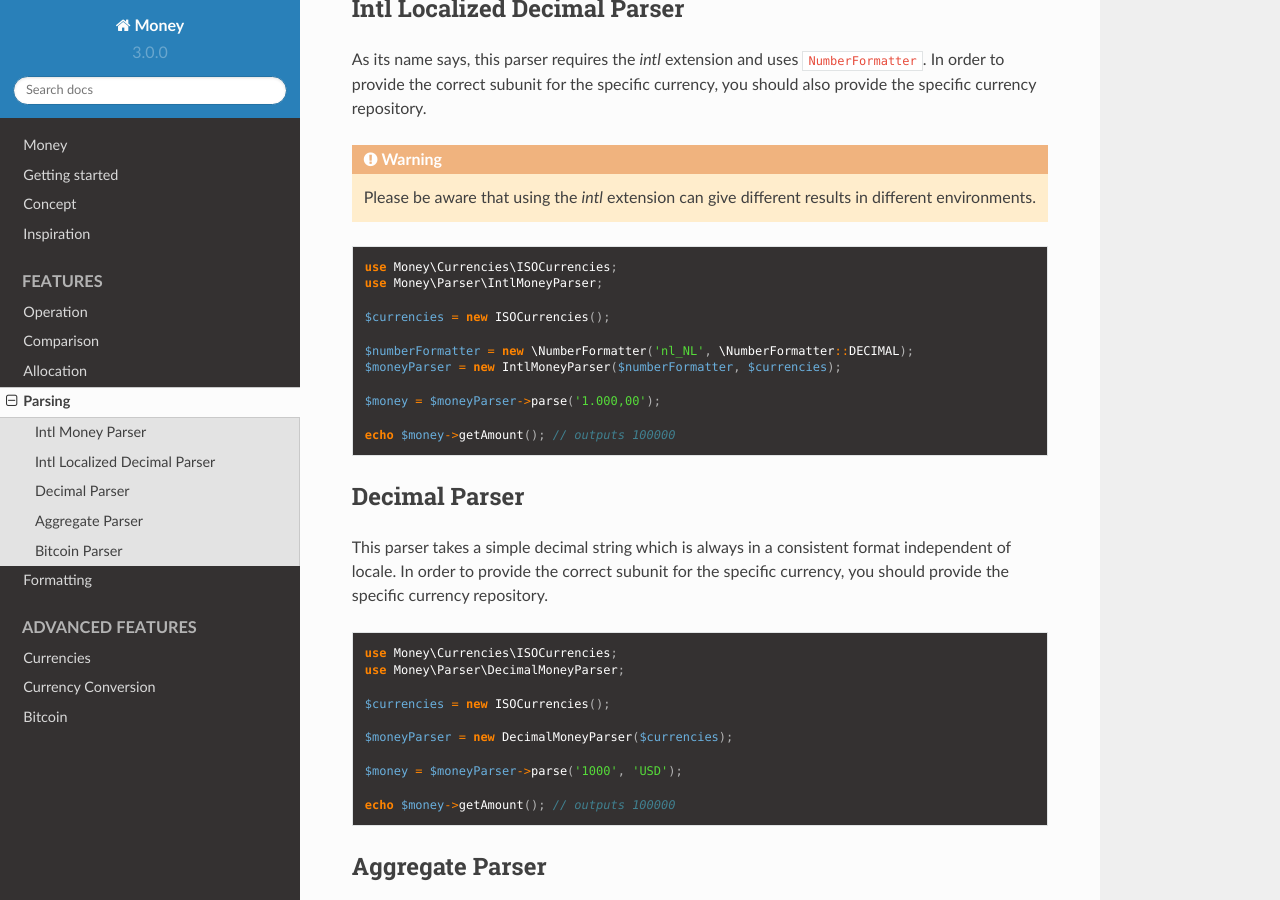
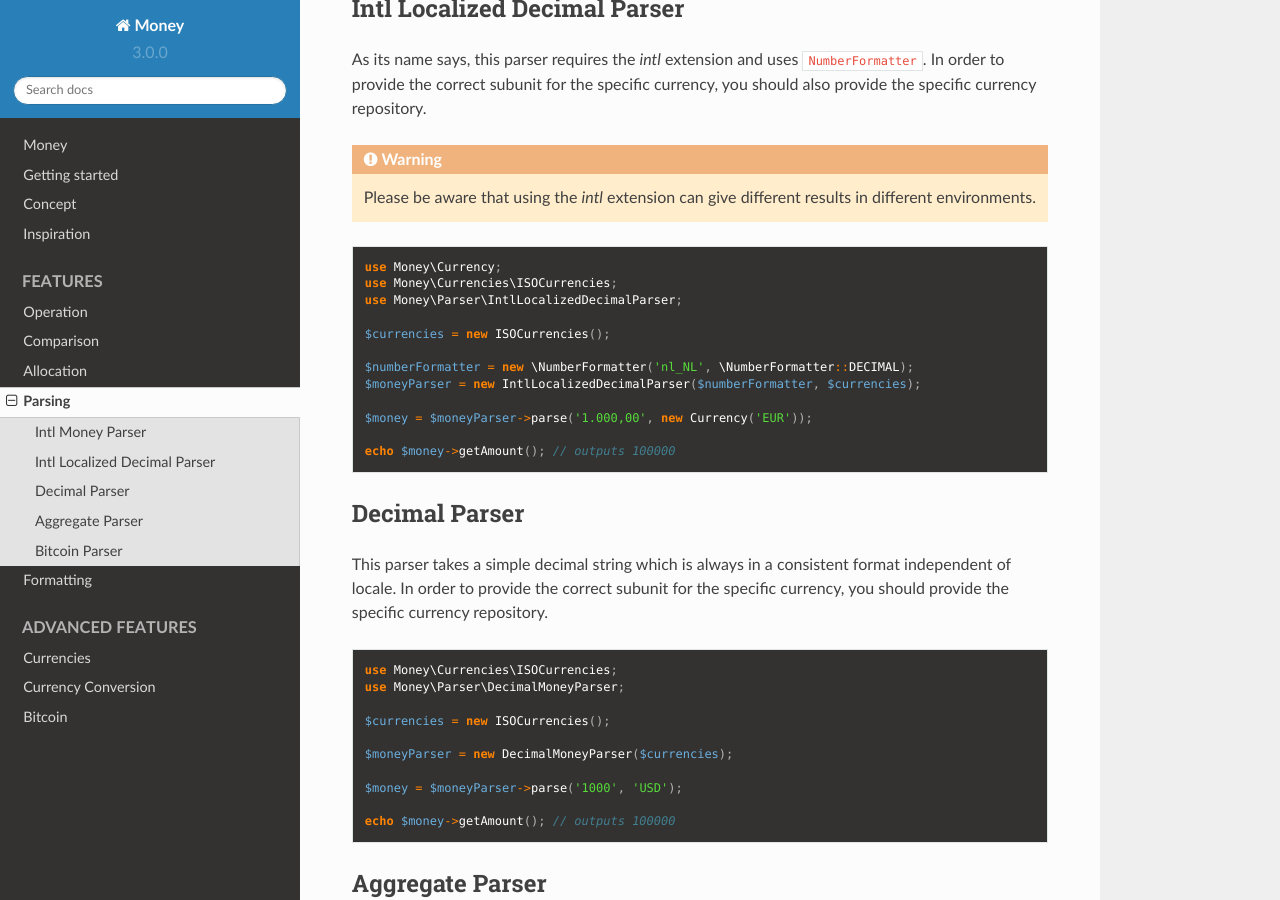
Before and after one commit to php1211/money-Laravel, a Sphinx documentation site: the page built from doc/features/parsing.rst, in a window 1280 px wide and 900 px high, scrolled down 852 px. Built offline with Sphinx 7.4.7 and the Read the Docs theme 2.0.0, drawn with Linux system fonts in a browser that asks for light colours.

Commit message:
Fix localized decimal parser documentation (#451)
Fixes #450

```diff
--- a/doc/features/parsing.rst
+++ b/doc/features/parsing.rst
@@ -50,15 +50,16 @@ correct subunit for the specific currency, you should also provide the specific
 
 .. code-block:: php
 
+    use Money\Currency;
     use Money\Currencies\ISOCurrencies;
-    use Money\Parser\IntlMoneyParser;
+    use Money\Parser\IntlLocalizedDecimalParser;
 
     $currencies = new ISOCurrencies();
 
     $numberFormatter = new \NumberFormatter('nl_NL', \NumberFormatter::DECIMAL);
-    $moneyParser = new IntlMoneyParser($numberFormatter, $currencies);
+    $moneyParser = new IntlLocalizedDecimalParser($numberFormatter, $currencies);
 
-    $money = $moneyParser->parse('1.000,00');
+    $money = $moneyParser->parse('1.000,00', new Currency('EUR'));
 
     echo $money->getAmount(); // outputs 100000
 
```
